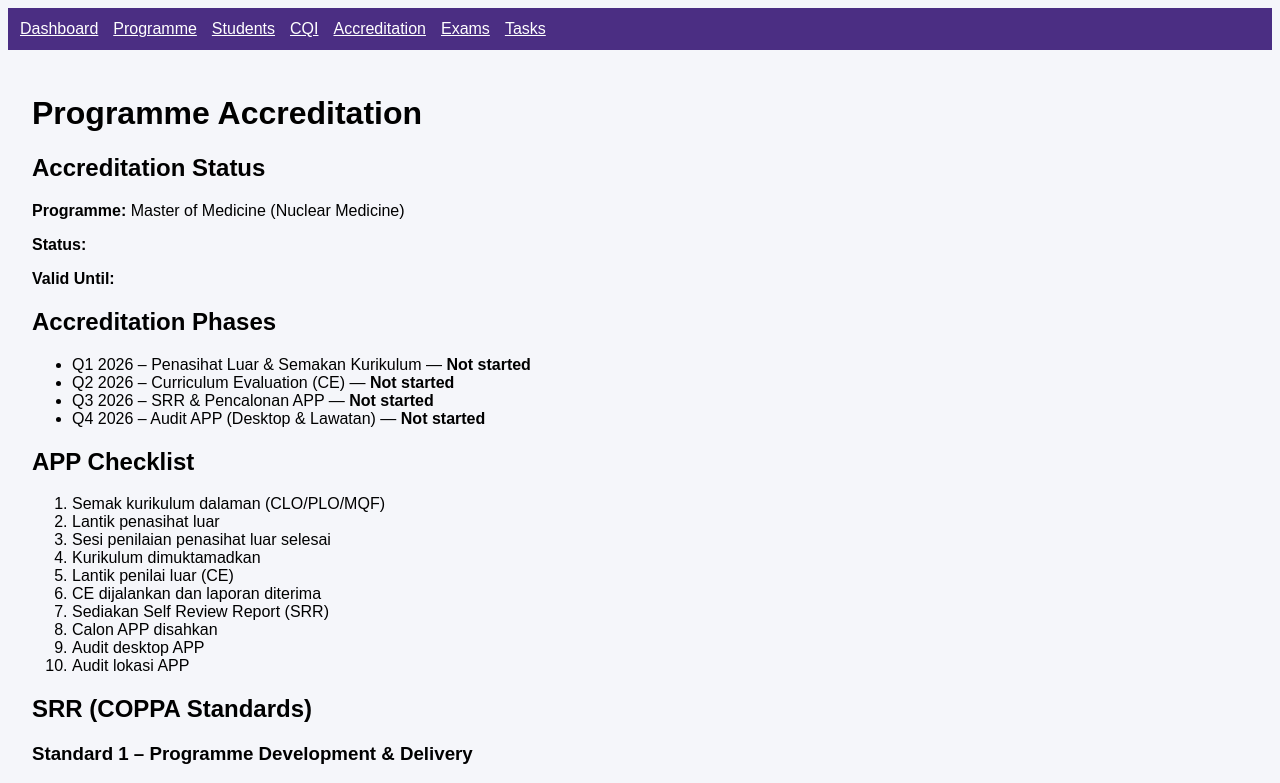
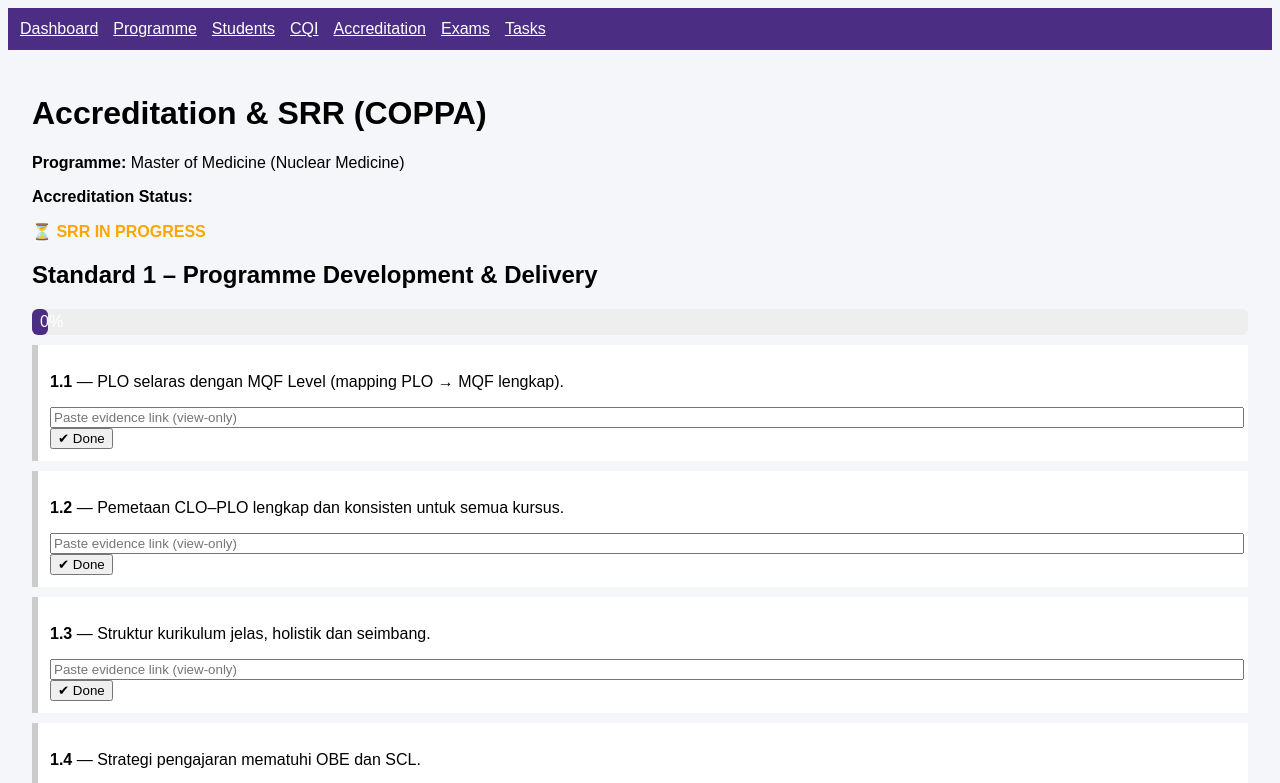
Before and after one commit to hazwanihanafi-commits/academicprogramsystem, a Next.js app: page /accreditation in a window 1280 px wide. Shown: the top 783 px of the page. Built offline with nearby package versions, Linux system fonts and the light colour scheme.

Commit message:
Update accreditation.js

```diff
--- a/pages/accreditation.js
+++ b/pages/accreditation.js
@@ -1,60 +1,176 @@
+import { useState, useEffect } from "react";
 import Layout from "../components/Layout";
 import accreditation from "../data/accreditation.json";
-import phases from "../data/accreditation_phases.json";
-import checklist from "../data/accreditation_checklist.json";
 import srr from "../data/srr_coppa.json";
 
 export default function Accreditation() {
+  const [progress, setProgress] = useState({});
+
+  // Load SRR progress
+  useEffect(() => {
+    if (typeof window === "undefined") return;
+    const saved = localStorage.getItem("srr_progress");
+    if (saved) setProgress(JSON.parse(saved));
+  }, []);
+
+  function persist(updated) {
+    setProgress(updated);
+    localStorage.setItem("srr_progress", JSON.stringify(updated));
+  }
+
+  function updateEvidence(code, value) {
+    const updated = {
+      ...progress,
+      [code]: {
+        ...(progress[code] || {}),
+        evidence_link: value
+      }
+    };
+    persist(updated);
+  }
+
+  function markDone(code) {
+    if (!progress[code]?.evidence_link) {
+      alert("Please paste evidence link first.");
+      return;
+    }
+
+    const updated = {
+      ...progress,
+      [code]: {
+        ...progress[code],
+        status: "Completed"
+      }
+    };
+    persist(updated);
+  }
+
+  function resetItem(code) {
+    const updated = {
+      ...progress,
+      [code]: {
+        status: "Pending",
+        evidence_link: ""
+      }
+    };
+    persist(updated);
+  }
+
+  function standardProgress(items) {
+    const completed = items.filter(
+      (i) => progress[i.code]?.status === "Completed"
+    ).length;
+    return Math.round((completed / items.length) * 100);
+  }
+
+  const allItems = srr.flatMap(sec => sec.items);
+  const allCompleted = allItems.every(
+    (i) => progress[i.code]?.status === "Completed"
+  );
+
   return (
     <Layout>
-      <h1>Programme Accreditation</h1>
+      <h1>Accreditation & SRR (COPPA)</h1>
 
       {/* Programme Status */}
       <section>
-        <h2>Accreditation Status</h2>
         <p><b>Programme:</b> {accreditation.programme}</p>
-        <p><b>Status:</b> {accreditation.accreditation_status}</p>
-        <p><b>Valid Until:</b> {accreditation.accreditation_valid_until}</p>
+        <p><b>Accreditation Status:</b> {accreditation.accreditation_status}</p>
+
+        <p style={{ fontWeight: "bold", color: allCompleted ? "green" : "orange" }}>
+          {allCompleted
+            ? "✔ SRR READY FOR SUBMISSION"
+            : "⏳ SRR IN PROGRESS"}
+        </p>
       </section>
 
-      {/* Phases */}
-      <section>
-        <h2>Accreditation Phases</h2>
-        <ul>
-          {phases.map((p) => (
-            <li key={p.key}>
-              {p.label} — <b>{p.status}</b>
-            </li>
-          ))}
-        </ul>
-      </section>
+      {/* SRR Standards */}
+      {srr.map((section) => {
+        const percent = standardProgress(section.items);
 
-      {/* Checklist */}
-      <section>
-        <h2>APP Checklist</h2>
-        <ol>
-          {checklist.map((item, idx) => (
-            <li key={idx}>{item}</li>
-          ))}
-        </ol>
-      </section>
+        return (
+          <div key={section.standard} style={{ marginBottom: 30 }}>
+            <h2>{section.standard}</h2>
 
-      {/* SRR COPPA */}
-      <section>
-        <h2>SRR (COPPA Standards)</h2>
-        {srr.map((section) => (
-          <div key={section.standard} style={{ marginBottom: 20 }}>
-            <h3>{section.standard}</h3>
-            <ul>
-              {section.items.map((item) => (
-                <li key={item.code}>
-                  <b>{item.code}</b> — {item.label}
-                </li>
-              ))}
-            </ul>
+            {/* Progress bar */}
+            <div style={{ background: "#eee", borderRadius: 6 }}>
+              <div
+                style={{
+                  width: `${percent}%`,
+                  background: percent === 100 ? "green" : "#4b2e83",
+                  color: "white",
+                  padding: "4px 8px",
+                  borderRadius: 6
+                }}
+              >
+                {percent}%
+              </div>
+            </div>
+
+            {/* Items */}
+            {section.items.map((item) => {
+              const state = progress[item.code] || {};
+
+              return (
+                <div
+                  key={item.code}
+                  style={{
+                    background: "white",
+                    padding: 12,
+                    marginTop: 10,
+                    borderLeft:
+                      state.status === "Completed"
+                        ? "6px solid green"
+                        : "6px solid #ccc"
+                  }}
+                >
+                  <p>
+                    <b>{item.code}</b> — {item.label}
+                  </p>
+
+                  <input
+                    type="text"
+                    placeholder="Paste evidence link (view-only)"
+                    value={state.evidence_link || ""}
+                    onChange={(e) =>
+                      updateEvidence(item.code, e.target.value)
+                    }
+                    style={{ width: "100%" }}
+                  />
+
+                  {state.evidence_link && (
+                    <p>
+                      🔗{" "}
+                      <a
+                        href={state.evidence_link}
+                        target="_blank"
+                        rel="noopener noreferrer"
+                      >
+                        View Evidence
+                      </a>
+                    </p>
+                  )}
+
+                  {state.status !== "Completed" ? (
+                    <button onClick={() => markDone(item.code)}>
+                      ✔ Done
+                    </button>
+                  ) : (
+                    <button onClick={() => resetItem(item.code)}>
+                      ↺ Reset
+                    </button>
+                  )}
+                </div>
+              );
+            })}
           </div>
-        ))}
-      </section>
+        );
+      })}
+
+      {/* Export */}
+      <button onClick={() => window.print()}>
+        📄 Export SRR (Print / PDF)
+      </button>
     </Layout>
   );
 }
```
